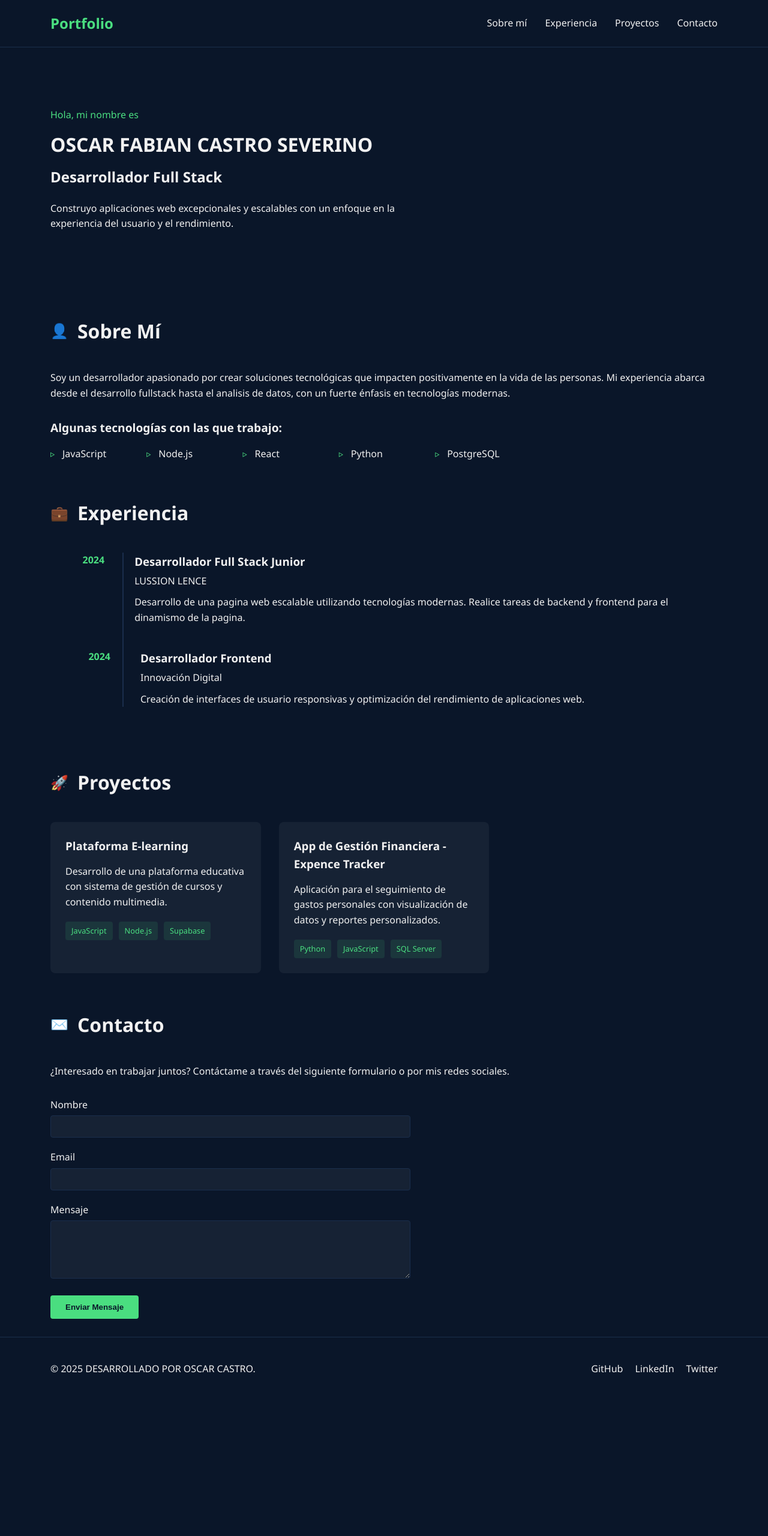
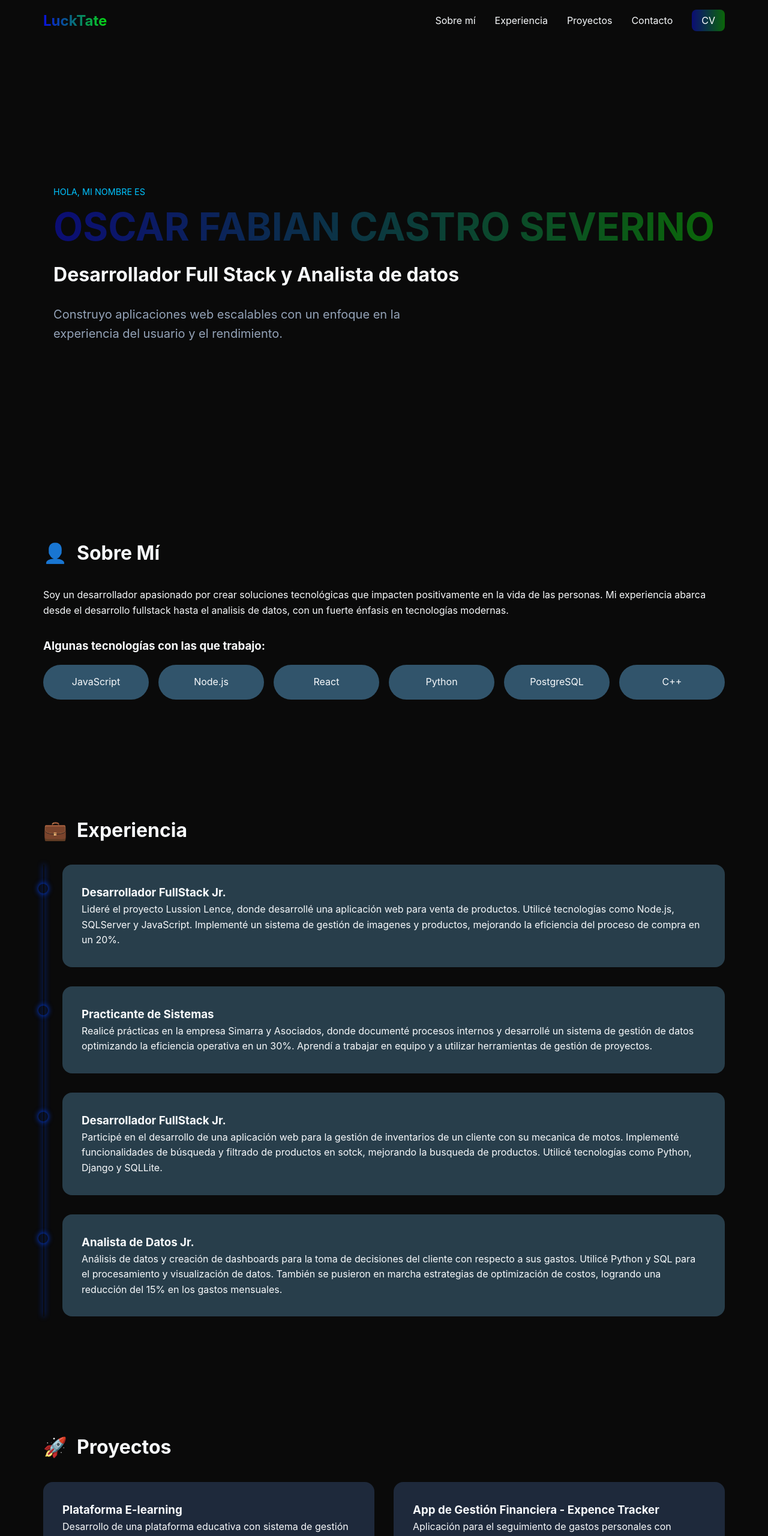
Before and after one commit to LuckTateYB/portfolio, a plain HTML site: page index.html in a window 1280 px wide. Shown: the top 2560 px of the page at 60% size. Before the commit the page ends 2335 px from the top, so only its background shows below. Drawn offline with Linux system fonts and the light colour scheme.

Commit message:
updrate in all archives. Changes of colors and info in HTML. Delete of functions in script.js

```diff
--- a/index.html
+++ b/index.html
@@ -9,13 +9,14 @@
   <body>
     <header>
       <div class="container">
-        <div class="logo">Portfolio</div>
+        <div class="logo">LuckTate</div>
         <nav>
           <ul>
             <li><a href="#about">Sobre mí</a></li>
             <li><a href="#experience">Experiencia</a></li>
             <li><a href="#projects">Proyectos</a></li>
             <li><a href="#contact">Contacto</a></li>
+            <li><a href="#" class="cv-button">CV</a></li>
           </ul>
         </nav>
       </div>
@@ -25,10 +26,10 @@
       <div class="container">
         <p class="intro">Hola, mi nombre es</p>
         <h1>OSCAR FABIAN CASTRO SEVERINO</h1>
-        <h2>Desarrollador Full Stack</h2>
+        <h2>Desarrollador Full Stack y Analista de datos</h2>
         <p class="description">
-          Construyo aplicaciones web excepcionales y escalables con un enfoque
-          en la experiencia del usuario y el rendimiento.
+          Construyo aplicaciones web escalables con un enfoque en la experiencia
+          del usuario y el rendimiento.
         </p>
       </div>
     </section>
@@ -54,40 +55,58 @@
             <li>React</li>
             <li>Python</li>
             <li>PostgreSQL</li>
+            <li>C++</li>
           </ul>
         </div>
       </div>
     </section>
 
-    <section id="experience" class="experience">
+    <section id="experiencia" class="experience">
       <div class="container">
         <div class="section-header">
           <span class="icon">💼</span>
           <h2>Experiencia</h2>
         </div>
-        <div class="timeline">
-          <div class="timeline-item">
-            <div class="timeline-date">2024</div>
-            <div class="timeline-content">
-              <h3>Desarrollador Full Stack Junior</h3>
-              <p class="company">LUSSION LENCE</p>
+        <div class="experience-grid">
+          <div class="experience-card">
+            <h3>Desarrollador FullStack Jr.</h3>
             <p>
-                Desarrollo de una pagina web escalable utilizando tecnologías
-                modernas. Realice tareas de backend y frontend para el dinamismo
-                de la pagina.
+              Lideré el proyecto Lussion Lence, donde desarrollé una aplicación
+              web para venta de productos. Utilicé tecnologías como Node.js,
+              SQLServer y JavaScript. Implementé un sistema de gestión de
+              imagenes y productos, mejorando la eficiencia del proceso de
+              compra en un 20%.
             </p>
           </div>
-          </div>
-          <div class="timeline-item">
-            <div class="timeline-date">2024</div>
-            <div class="timeline-content">
-              <h3>Desarrollador Frontend</h3>
-              <p class="company">Innovación Digital</p>
+          <div class="experience-card">
+            <h3>Practicante de Sistemas</h3>
             <p>
-                Creación de interfaces de usuario responsivas y optimización del
-                rendimiento de aplicaciones web.
+              Realicé prácticas en la empresa Simarra y Asociados, donde
+              documenté procesos internos y desarrollé un sistema de gestión de
+              datos optimizando la eficiencia operativa en un 30%. Aprendí a
+              trabajar en equipo y a utilizar herramientas de gestión de
+              proyectos.
             </p>
           </div>
+          <div class="experience-card">
+            <h3>Desarrollador FullStack Jr.</h3>
+            <p>
+              Participé en el desarrollo de una aplicación web para la gestión
+              de inventarios de un cliente con su mecanica de motos. Implementé
+              funcionalidades de búsqueda y filtrado de productos en sotck,
+              mejorando la busqueda de productos. Utilicé tecnologías como
+              Python, Django y SQLLite.
+            </p>
+          </div>
+          <div class="experience-card">
+            <h3>Analista de Datos Jr.</h3>
+            <p>
+              Análisis de datos y creación de dashboards para la toma de
+              decisiones del cliente con respecto a sus gastos. Utilicé Python y
+              SQL para el procesamiento y visualización de datos. También se
+              pusieron en marcha estrategias de optimización de costos, logrando
+              una reducción del 15% en los gastos mensuales.
+            </p>
           </div>
         </div>
       </div>
@@ -129,41 +148,43 @@
     </section>
 
     <section id="contact" class="contact">
-      <div class="container">
       <div class="section-header">
-          <span class="icon">✉️</span>
-          <h2>Contacto</h2>
+        <span class="icon">📬</span>
+        <h2>Contáctame</h2>
       </div>
-        <p>
-          ¿Interesado en trabajar juntos? Contáctame a través del siguiente
-          formulario o por mis redes sociales.
-        </p>
-        <form id="contact-form">
-          <div class="form-group">
-            <label for="name">Nombre</label>
-            <input type="text" id="name" name="name" required />
-          </div>
-          <div class="form-group">
-            <label for="email">Email</label>
-            <input type="email" id="email" name="email" required />
-          </div>
-          <div class="form-group">
-            <label for="message">Mensaje</label>
-            <textarea id="message" name="message" rows="5" required></textarea>
-          </div>
-          <button type="submit">Enviar Mensaje</button>
-        </form>
+      <div class="contact-container">
+        <a href="mailto:tu@email.com" class="contact-item">
+          <i class="fas fa-envelope"></i>
+          <span>Email</span>
+        </a>
+        <a href="https://github.com/LuckTateYB" class="contact-item">
+          <i class="fab fa-github"></i>
+          <span>GitHub</span>
+        </a>
+        <a
+          href="https://www.linkedin.com/in/oscar-castros/"
+          class="contact-item"
+        >
+          <i class="fab fa-linkedin"></i>
+          <span>LinkedIn</span>
+        </a>
+        <a
+          href="https://www.instagram.com/oscar_fabian05/"
+          class="contact-item"
+        >
+          <i class="fab fa-instagram"></i>
+          <span>Instagram</span>
+        </a>
+        <a href="#" class="contact-item">
+          <i class="fab fa-discord"></i>
+          <span>Discord</span>
+        </a>
       </div>
     </section>
 
     <footer>
       <div class="container">
         <p>© 2025 DESARROLLADO POR OSCAR CASTRO.</p>
-        <div class="social-links">
-          <a href="#" class="social-link">GitHub</a>
-          <a href="#" class="social-link">LinkedIn</a>
-          <a href="#" class="social-link">Twitter</a>
-        </div>
       </div>
     </footer>
 
--- a/script.js
+++ b/script.js
@@ -14,144 +14,6 @@ document.querySelectorAll('a[href^="#"]').forEach((anchor) => {
   });
 });
 
-// Form submission handling
-const contactForm = document.getElementById("contact-form");
-if (contactForm) {
-  contactForm.addEventListener("submit", function (e) {
-    e.preventDefault();
-
-    // Get form values
-    const name = document.getElementById("name").value;
-    const email = document.getElementById("email").value;
-    const message = document.getElementById("message").value;
-
-    // Here you would typically send the data to a server
-    // For demonstration, we'll just log it and show a success message
-    console.log("Form submitted:", { name, email, message });
-
-    // Show success message
-    alert("¡Gracias por tu mensaje! Te responderé pronto.");
-
-    // Reset form
-    contactForm.reset();
-  });
-}
-
-// Add active class to navigation links based on scroll position
-window.addEventListener("scroll", function () {
-  const sections = document.querySelectorAll("section");
-  const navLinks = document.querySelectorAll("nav ul li a");
-
-  let currentSection = "";
-
-  sections.forEach((section) => {
-    const sectionTop = section.offsetTop;
-    const sectionHeight = section.clientHeight;
-
-    if (pageYOffset >= sectionTop - 150) {
-      currentSection = section.getAttribute("id");
-    }
-  });
-
-  navLinks.forEach((link) => {
-    link.classList.remove("active");
-    if (link.getAttribute("href") === `#${currentSection}`) {
-      link.classList.add("active");
-    }
-  });
+document.querySelectorAll("section").forEach((section) => {
+  observer.observe(section);
 });
-
-// Add animation to elements when they come into view
-const animateOnScroll = function () {
-  const elements = document.querySelectorAll(".project-card, .timeline-item");
-
-  elements.forEach((element) => {
-    const elementPosition = element.getBoundingClientRect().top;
-    const windowHeight = window.innerHeight;
-
-    if (elementPosition < windowHeight - 100) {
-      element.classList.add("fade-in");
-    }
-  });
-};
-
-// Add fade-in class for CSS animation
-document.addEventListener("DOMContentLoaded", function () {
-  // Add CSS for the animation
-  const style = document.createElement("style");
-  style.textContent = `
-      .project-card, .timeline-item {
-        opacity: 0;
-        transform: translateY(20px);
-        transition: opacity 0.6s ease, transform 0.6s ease;
-      }
-
-      .fade-in {
-        opacity: 1;
-        transform: translateY(0);
-      }
-    `;
-  document.head.appendChild(style);
-
-  // Initial check for elements in view
-  animateOnScroll();
-
-  // Check on scroll
-  window.addEventListener("scroll", animateOnScroll);
-});
-
-// Mobile navigation toggle (for smaller screens)
-const createMobileNav = function () {
-  if (window.innerWidth <= 768) {
-    const header = document.querySelector("header");
-    const nav = document.querySelector("nav");
-    const navUl = document.querySelector("nav ul");
-
-    if (!document.querySelector(".nav-toggle")) {
-      const toggleBtn = document.createElement("button");
-      toggleBtn.classList.add("nav-toggle");
-      toggleBtn.innerHTML = "☰";
-      toggleBtn.style.cssText = `
-            background: none;
-            border: none;
-            color: white;
-            font-size: 1.5rem;
-            cursor: pointer;
-            display: none;
-          `;
-
-      // Insertar de forma segura
-      if (header.contains(nav)) {
-        header.insertBefore(toggleBtn, nav);
-      } else {
-        header.prepend(toggleBtn);
-      }
-
-      navUl.style.cssText = `
-            position: absolute;
-            top: 100%;
-            left: 0;
-            right: 0;
-            background-color: var(--bg-color);
-            flex-direction: column;
-            padding: 20px;
-            border-bottom: 1px solid var(--border-color);
-            display: none;
-          `;
-
-      toggleBtn.addEventListener("click", function () {
-        const isVisible = navUl.style.display === "flex";
-        navUl.style.display = isVisible ? "none" : "flex";
-        toggleBtn.innerHTML = isVisible ? "☰" : "✕";
-      });
-
-      if (window.innerWidth <= 768) {
-        toggleBtn.style.display = "block";
-      }
-    }
-  }
-};
-
-// Check screen size on load and resize
-window.addEventListener("load", createMobileNav);
-window.addEventListener("resize", createMobileNav);
--- a/style.css
+++ b/style.css
@@ -5,41 +5,27 @@
 }
 
 body {
-  font-family: "Segoe UI", Tahoma, Geneva, Verdana, sans-serif;
-  background-color: #0a1629;
-  color: #f1f1f1;
+  font-family: "Inter", system-ui, -apple-system, sans-serif;
+  background-color: #0a0a0a;
+  color: #f8fafc;
   line-height: 1.6;
 }
 
 .container {
-  width: 90%;
   max-width: 1200px;
   margin: 0 auto;
-  padding: 0 20px;
+  padding: 0 2rem;
 }
 
-a {
-  text-decoration: none;
-  color: #f1f1f1;
-  transition: color 0.3s ease;
-}
-
-a:hover {
-  color: #4ade80;
-}
-
-ul {
-  list-style: none;
-}
-
-/* Header */
+/* Header & Navigation */
 header {
-  border-bottom: 1px solid #1a2e4c;
-  padding: 20px 0;
-  position: sticky;
+  position: fixed;
   top: 0;
-  background-color: #0a1629;
-  z-index: 100;
+  width: 100%;
+  background: #0a0a0a;
+  backdrop-filter: blur(10px);
+  z-index: 1000;
+  padding: 1rem 0;
 }
 
 header .container {
@@ -49,143 +35,182 @@ header .container {
 }
 
 .logo {
-  color: #4ade80;
   font-size: 1.5rem;
   font-weight: bold;
+  background: linear-gradient(to right, #0910dd, #07d811);
+  background-clip: text;
+  color: transparent;
 }
 
 nav ul {
   display: flex;
-  gap: 30px;
+  gap: 2rem;
+  list-style: none;
+}
+
+nav a {
+  color: #f8fafc;
+  text-decoration: none;
+  transition: color 0.3s ease;
+}
+
+nav a:hover {
+  color: #0f13dd;
+}
+
+.cv-button {
+  background: linear-gradient(to right, #0b0d74, #0b6609);
+  padding: 0.5rem 1rem;
+  border-radius: 0.5rem;
+  color: white !important;
 }
 
 /* Hero Section */
 .hero {
-  padding: 100px 0 80px;
+  min-height: 100vh;
+  display: flex;
+  align-items: center;
+  padding-top: 5rem;
+  animation: fadeIn 1s ease-out;
 }
 
-.intro {
-  color: #4ade80;
-  margin-bottom: 10px;
+.hero .intro {
+  color: #00c3ff;
+  font-size: 0.9rem;
+  text-transform: uppercase;
+  margin-bottom: 0.5rem;
 }
 
-h1 {
-  font-size: 2rem;
-  margin-bottom: 10px;
+.hero h1 {
+  font-size: 4rem;
+  background: linear-gradient(to right, #0b0d74, #0b6609);
+  background-clip: text;
+  color: transparent;
+  line-height: 1.2;
+  margin-bottom: 1rem;
 }
 
-h2 {
-  font-size: 1.5rem;
-  color: var(--secondary-text);
-  margin-bottom: 20px;
+.hero h2 {
+  font-size: 2rem;
+  color: #f8fafc;
+  margin-bottom: 1.5rem;
 }
 
-.description {
+.hero .description {
+  font-size: 1.25rem;
+  color: #94a3b8;
   max-width: 600px;
-  margin-bottom: 30px;
 }
 
-/* Section Styles */
-section {
-  padding: 30px 0;
+/* About Section */
+.about {
+  padding: 6rem 0;
 }
 
 .section-header {
   display: flex;
   align-items: center;
-  margin-bottom: 40px;
+  gap: 1rem;
+  margin-bottom: 2rem;
+}
+
+.section-header .icon {
+  font-size: 2rem;
 }
 
 .section-header h2 {
   font-size: 2rem;
-  color: #f1f1f1;
-  margin: 0 0 0 15px;
+  color: #f8fafc;
 }
 
-.icon {
-  font-size: 1.5rem;
-}
-
-/* About Section */
 .skills {
-  margin-top: 30px;
-}
-
-.skills h3 {
-  margin-bottom: 15px;
-  font-size: 1.2rem;
+  margin-top: 2rem;
 }
 
 .skills-list {
   display: grid;
-  grid-template-columns: repeat(auto-fill, minmax(150px, 1fr));
-  gap: 10px;
+  grid-template-columns: repeat(auto-fit, minmax(120px, 1fr));
+  gap: 1rem;
+  list-style: none;
+  margin-top: 1rem;
 }
 
 .skills-list li {
-  position: relative;
-  padding-left: 20px;
+  background: #31546b;
+  padding: 1rem;
+  border-radius: 2rem;
+  text-align: center;
+  transition: transform 0.3s ease;
 }
 
-.skills-list li::before {
-  content: "▹";
-  position: absolute;
-  left: 0;
-  color: #4ade80;
+.skills-list li:hover {
+  transform: translateY(-5px);
 }
 
 /* Experience Section */
-.timeline {
+#experiencia {
+  padding: 6rem 0;
+}
+
+.experience-grid {
+  display: flex;
+  flex-direction: column;
+  gap: 2rem;
+  position: relative;
+  padding-left: 2rem;
+}
+
+.experience-grid::before {
+  content: "";
+  position: absolute;
+  left: 0;
+  top: 0;
+  bottom: 0;
+  width: 2px;
+  background: 0 0 10px #020e2e;
+  box-shadow: 0 0 10px #0044ff;
+}
+
+.experience-card {
+  background: #283e4b;
+  padding: 2rem;
+  border-radius: 1rem;
+  transition: transform 0.3s ease;
   position: relative;
 }
 
-.timeline::before {
+.experience-card::before {
   content: "";
   position: absolute;
-  width: 2px;
-  background-color: #1a2e4c;
-  top: 0;
-  bottom: 0;
-  left: 120px;
+  left: -2rem;
+  top: 2rem;
+  width: 1rem;
+  height: 1rem;
+  background: 0 0 10px #020e2e;
+  border-radius: 50%;
+  transform: translateX(-50%);
+  box-shadow: 0 0 10px #0044ff;
 }
 
-.timeline-item {
-  display: flex;
-  margin-bottom: 40px;
-}
-
-.timeline-date {
-  width: 120px;
-  padding-right: 20px;
-  text-align: right;
-  font-weight: bold;
-  color: #4ade80;
-}
-
-.timeline-content {
-  padding-left: 30px;
-}
-
-.timeline-content h3 {
-  margin-bottom: 5px;
-}
-
-.company {
-  color: var(--secondary-text);
-  margin-bottom: 10px;
+.experience-card:hover {
+  transform: translateX(10px);
 }
 
 /* Projects Section */
+.projects {
+  padding: 6rem 0;
+}
+
 .projects-grid {
   display: grid;
-  grid-template-columns: repeat(auto-fill, minmax(300px, 1fr));
-  gap: 30px;
+  grid-template-columns: repeat(auto-fit, minmax(300px, 1fr));
+  gap: 2rem;
 }
 
 .project-card {
-  background-color: rgba(255, 255, 255, 0.05);
-  border-radius: 8px;
-  padding: 25px;
+  background: #1e293b;
+  padding: 2rem;
+  border-radius: 1rem;
   transition: transform 0.3s ease;
 }
 
@@ -193,138 +218,108 @@ section {
   transform: translateY(-5px);
 }
 
-.project-card h3 {
-  margin-bottom: 15px;
-}
-
 .project-tech {
   display: flex;
+  gap: 0.5rem;
   flex-wrap: wrap;
-  gap: 10px;
-  margin-top: 20px;
+  margin-top: 1rem;
 }
 
 .project-tech span {
-  background-color: rgba(74, 222, 128, 0.1);
-  color: #4ade80;
-  padding: 5px 10px;
-  border-radius: 4px;
-  font-size: 0.8rem;
+  background: rgba(99, 102, 241, 0.1);
+  color: #6366f1;
+  padding: 0.25rem 0.75rem;
+  border-radius: 1rem;
+  font-size: 0.875rem;
 }
 
 /* Contact Section */
-.contact p {
-  margin-bottom: 30px;
+.contact {
+  min-height: 50vh;
+  display: flex;
+  flex-direction: column;
+  align-items: center;
+  justify-content: center;
+  text-align: center;
+  padding: 4rem 0;
 }
 
-form {
-  max-width: 600px;
+.contact-container {
+  display: flex;
+  gap: 3rem;
+  flex-wrap: wrap;
+  justify-content: center;
+  margin-top: 2rem;
 }
 
-.form-group {
-  margin-bottom: 20px;
+.contact-item {
+  display: flex;
+  flex-direction: column;
+  align-items: center;
+  gap: 1rem;
+  color: #f8fafc;
+  text-decoration: none;
+  transition: transform 0.3s ease, color 0.3s ease;
 }
 
-label {
-  display: block;
-  margin-bottom: 5px;
+.contact-item i {
+  font-size: 2.5rem;
+  background: linear-gradient(to right, #6366f1, #ec4899);
+  background-clip: text;
+  color: transparent;
 }
 
-input,
-textarea {
-  width: 100%;
-  padding: 10px;
-  background-color: rgba(255, 255, 255, 0.05);
-  border: 1px solid #1a2e4c;
-  border-radius: 4px;
-  color: #f1f1f1;
+.contact-item:hover {
+  transform: translateY(-5px);
+  color: #6366f1;
 }
 
-input:focus,
-textarea:focus {
-  outline: none;
-  border-color: #4ade80;
-}
-
-button {
-  background-color: #4ade80;
-  color: #0a1629;
-  border: none;
-  padding: 12px 25px;
-  border-radius: 4px;
-  cursor: pointer;
-  font-weight: bold;
-  transition: background-color 0.3s ease;
-}
-
-button:hover {
-  background-color: #3cbe6e;
+.contact-item span {
+  font-size: 1rem;
 }
 
 /* Footer */
 footer {
-  padding: 40px 0;
-  border-top: 1px solid #1a2e4c;
+  background: #0a0a0a;
+  padding: 2rem 0;
+  text-align: center;
 }
 
-footer .container {
-  display: flex;
-  justify-content: space-between;
-  align-items: center;
+/* Animations */
+@keyframes fadeIn {
+  from {
+    opacity: 0;
+    transform: translateY(20px);
+  }
+  to {
+    opacity: 1;
+    transform: translateY(0);
+  }
 }
 
-.social-links {
-  display: flex;
-  gap: 20px;
-}
-
-/* Responsive Design */
+/* Media Queries */
 @media (max-width: 768px) {
-  h1 {
+  .hero h1 {
     font-size: 2.5rem;
   }
 
-  h2 {
-    font-size: 1.5rem;
+  nav ul {
+    display: none;
   }
 
-  .timeline::before {
-    left: 0;
+  .experience-grid {
+    padding-left: 1.5rem;
   }
 
-  .timeline-item {
-    flex-direction: column;
+  .experience-card::before {
+    left: -1.5rem;
   }
 
-  .timeline-date {
-    width: auto;
-    text-align: left;
-    padding-bottom: 10px;
-    padding-left: 20px;
+  .contact-container {
+    gap: 2rem;
   }
 
-  .timeline-content {
-    padding-left: 20px;
-  }
-
-  footer .container {
-    flex-direction: column;
-    gap: 20px;
-    text-align: center;
+  .contact-item i {
+    font-size: 2rem;
   }
 }
-
-@media (max-width: 480px) {
-  header .container {
-    flex-direction: column;
-    gap: 15px;
-  }
-
-  nav ul {
-    gap: 15px;
-  }
-
-  .projects-grid {
-    grid-template-columns: 1fr;
-  }
-}
```
Lines whose indentation alone changed are shown as unchanged.
